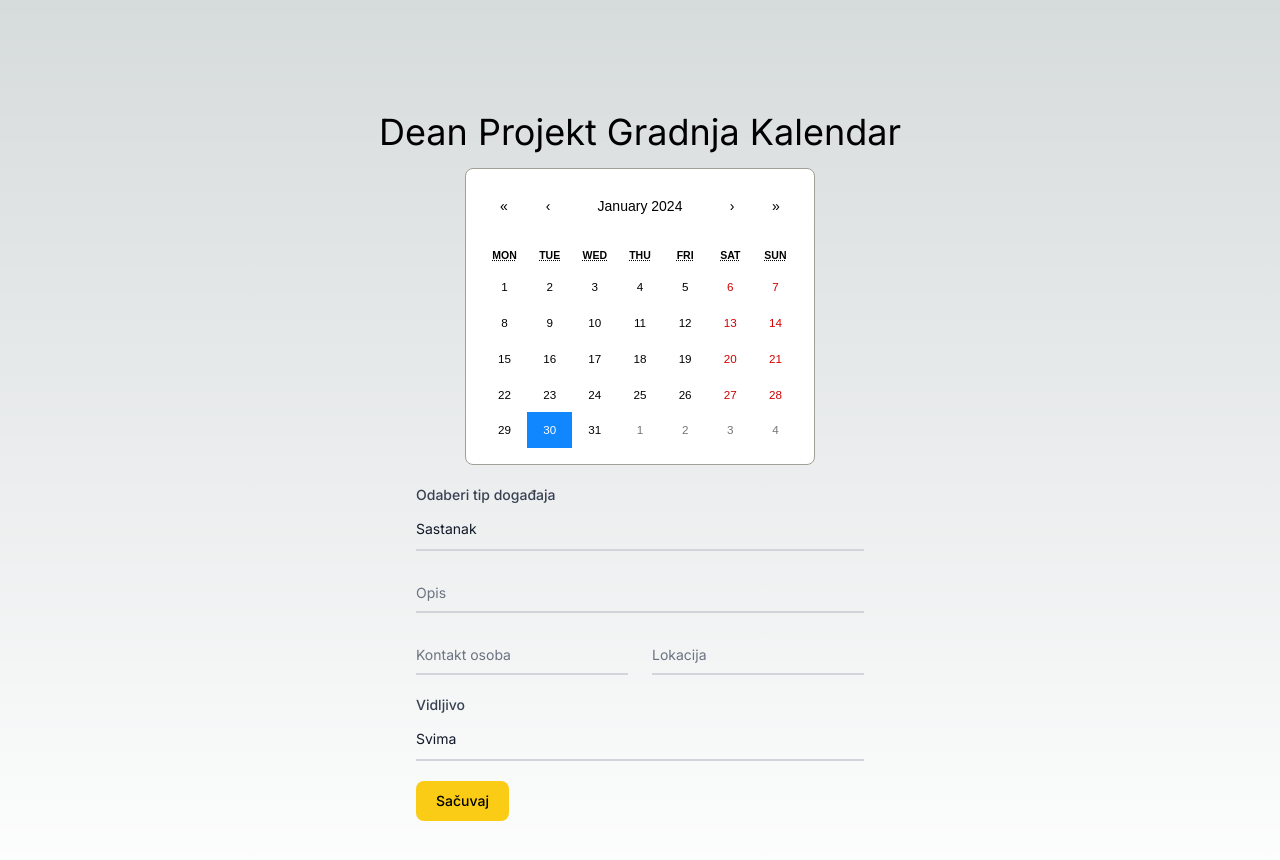
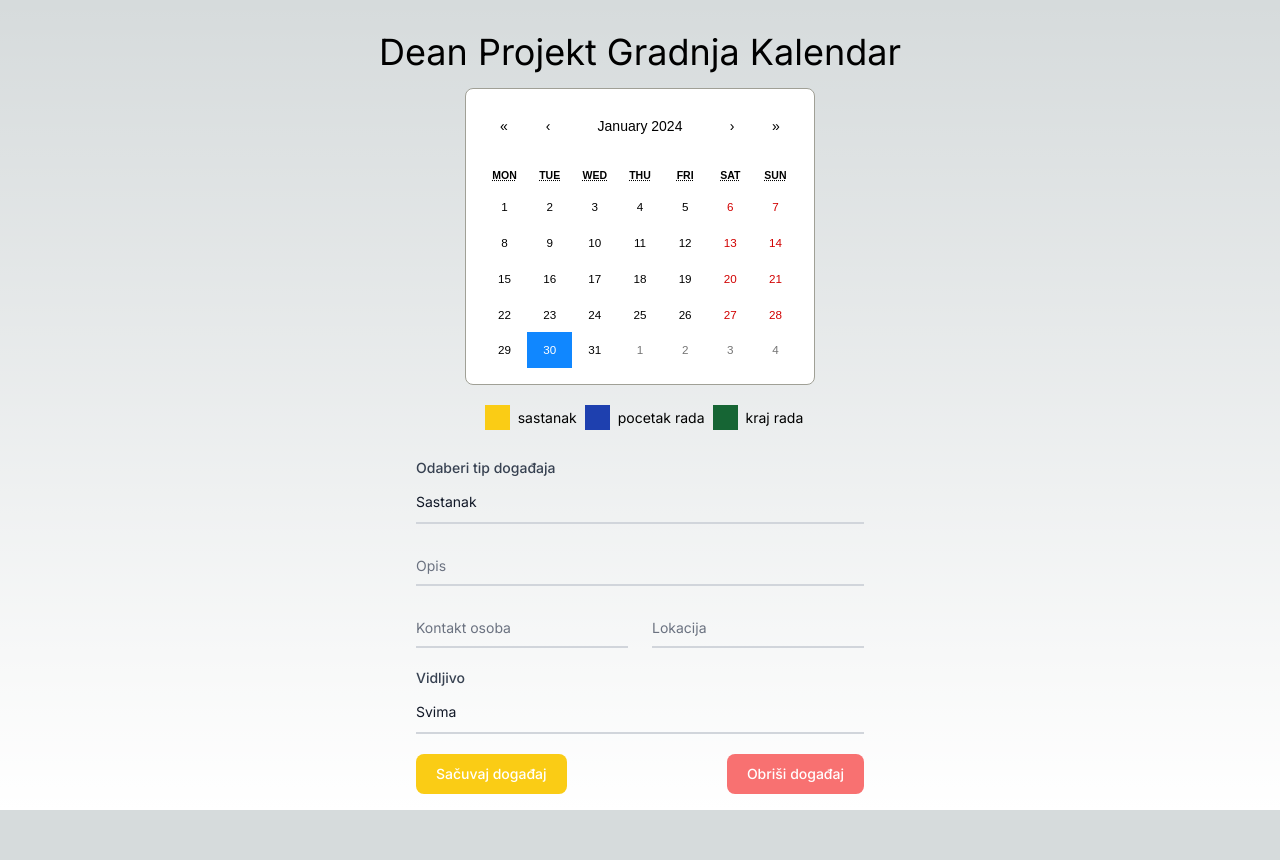
Before and after one commit to steve958/projekt-gradnja-kalendar, a Next.js app: page / in a window 1280 px wide. Both pictures are taken after a click on the button "30". Shown: the top 860 px of the page. After the commit the page ends 810 px from the top, so only its background shows below. Built offline with nearby package versions, Linux system fonts and the light colour scheme; no server answers; the database is empty.

Commit message:
event edit

```diff
--- a/app/components/Calendar.tsx
+++ b/app/components/Calendar.tsx
@@ -3,7 +3,7 @@ import { useEffect, useState } from "react";
 import Calendar from "react-calendar";
 import "react-calendar/dist/Calendar.css";
 import { toast } from 'react-toastify'
-import { collection, addDoc, doc, getDocs, query } from 'firebase/firestore'
+import { collection, addDoc, getDocs } from 'firebase/firestore'
 import { db } from '../firebase'
 
 interface DateEvent {
@@ -39,9 +39,13 @@ export default function CalendarComponent() {
     }, [eventList])
 
     function onChange(e: any) {
+        const event = eventList.find((event: DateEvent) => event.date === e.toString().slice(0, 15))
+        if (event?.type) {
+            setNewEvent({ ...event })
+        } else {
             setNewEvent({ ...newEvent, date: e.toString().slice(0, 15) })
+        }
         setDateClicked(true);
-        console.log(e);
         setValue(e)
     }
 
@@ -88,7 +92,17 @@ export default function CalendarComponent() {
         const { date } = arg
         const find = eventList.find((event: DateEvent) => event.date === date.toString().slice(0, 15))
         console.log(find);
-        return find?.type === 'meeting' ? 'test' : ''
+
+        switch (find?.type) {
+            case 'meeting':
+                return find.type
+            case 'start':
+                return find.type
+            case 'end':
+                return find.type
+            default:
+                return ''
+        }
     }
 
 
@@ -100,6 +114,11 @@ export default function CalendarComponent() {
                 value={value}
                 onChange={(e) => onChange(e)}
             />
+            <div className="flex items-center justify-center mt-3">
+                <div className="flex justify-center items-center"><span className="legend bg-yellow-400 m-2"></span>sastanak</div>
+                <div className="flex justify-center items-center"><span className="legend bg-blue-800 m-2"></span>pocetak rada</div>
+                <div className="flex justify-center items-center"><span className="legend bg-green-800 m-2"></span>kraj rada</div>
+            </div>
             {dateClicked && (
                 <form className="max-w-md mx-auto mt-5 w-full h-full">
                     <div className="mb-5">
@@ -197,13 +216,22 @@ export default function CalendarComponent() {
                             <option value="me">Samo meni</option>
                         </select>
                     </div>
+                    <div className="flex justify-between">
                         <button
                             onClick={(e) => submitEvent(e)}
                             type="submit"
-                        className="text-black bg-yellow-400 hover:bg-yellow-600 focus:ring-4 focus:outline-none focus:ring-blue-300 font-medium rounded-lg text-sm w-full sm:w-auto px-5 py-2.5 text-center dark:bg-blue-600 dark:hover:bg-blue-700 dark:focus:ring-blue-800"
+                            className="text-black bg-yellow-400 hover:bg-yellow-600 text-white focus:ring-4 focus:outline-none focus:ring-blue-300 font-medium rounded-lg text-sm w-full sm:w-auto px-5 py-2.5 text-center dark:bg-blue-600 dark:hover:bg-blue-700 dark:focus:ring-blue-800"
                         >
-                        Sačuvaj
+                            Sačuvaj događaj
                         </button>
+                        <button
+                            onClick={(e) => submitEvent(e)}
+                            type="submit"
+                            className="text-black bg-red-400 hover:bg-red-600 text-white focus:ring-4 focus:outline-none focus:ring-blue-300 font-medium rounded-lg text-sm w-full sm:w-auto px-5 py-2.5 text-center dark:bg-blue-600 dark:hover:bg-blue-700 dark:focus:ring-blue-800"
+                        >
+                            Obriši događaj
+                        </button>
+                    </div>
                 </form>
             )}
         </div>
--- a/app/globals.css
+++ b/app/globals.css
@@ -38,7 +38,22 @@ body {
   background-color: #DFE3E4;
 }
 
-.test {
-  background-color: goldenrod !important;
+.meeting {
+  background-color: #FACC15 !important;
   color: white;
 }
+
+.start {
+  background-color: #1E40AF !important;
+  color: white;
+}
+
+.end {
+  background-color: #166534 !important;
+  color: white;
+}
+
+.legend {
+  width: 25px;
+  height: 25px;
+}
--- a/app/page.tsx
+++ b/app/page.tsx
@@ -6,7 +6,7 @@ import 'react-toastify/dist/ReactToastify.css';
 export default function Home() {
 
   return (
-    <main className="flex min-h-screen flex-col items-center justify-between sm:p-24 p-4">
+    <main className="flex min-h-screen flex-col items-center justify-between p-4">
       <div className="z-10 max-w-5xl w-full items-center justify-between font-arial text-sm">
         <h1 className="lg:text-4xl text-xl p-4 text-center">Dean Projekt Gradnja Kalendar</h1>
         <Calendar />
```
Lines whose indentation alone changed are shown as unchanged.
